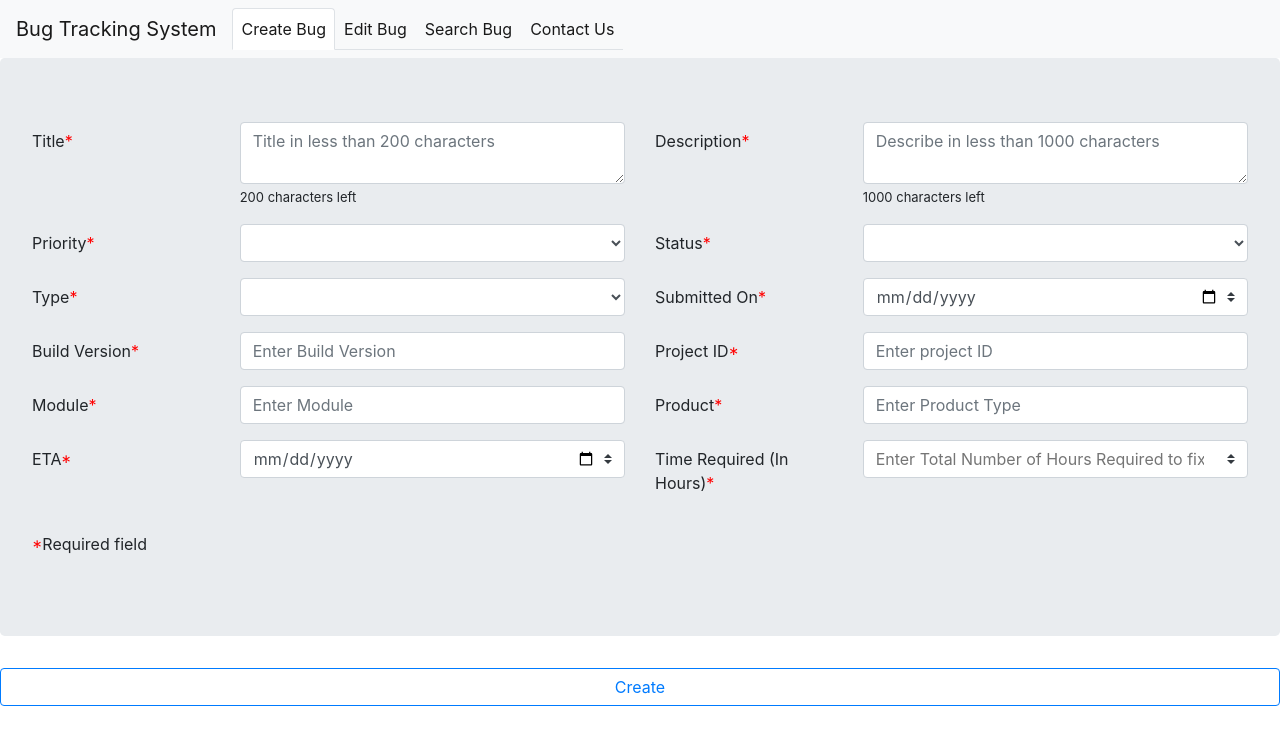
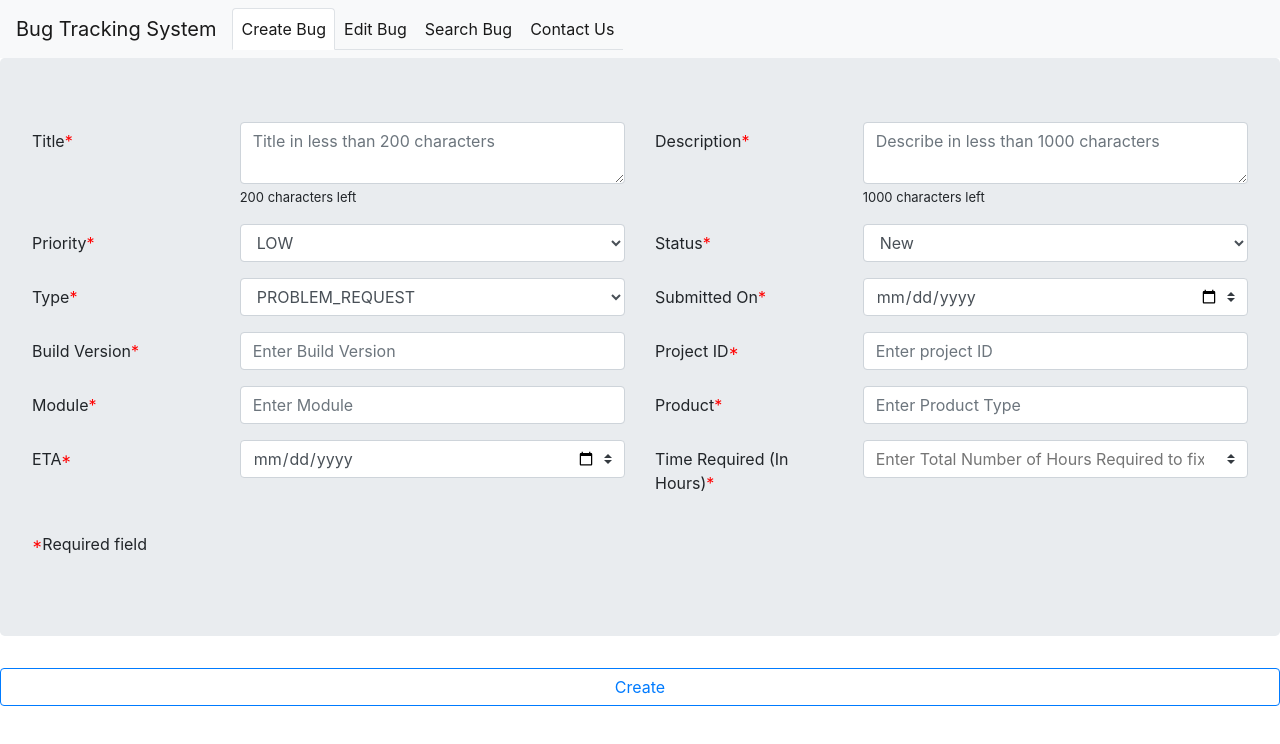
Before and after one commit to ibmabhishek/BTS-Angular, an Angular app: page /createBug in a window 1280 px wide. Shown: the top 744 px of the page. Built offline with nearby package versions, Linux system fonts and the light colour scheme.

Commit message:
Auto populated the status, type and priority in createBug

```diff
--- a/src/app/Bug.ts
+++ b/src/app/Bug.ts
@@ -3,9 +3,12 @@ import { STATUS } from './STATUS';
 import { TYPE } from './TYPE';
 export class Bug {
   id: string;
-  priority: PRIORITY;
-  type: TYPE;
-  status: STATUS;
+  // priority: PRIORITY;
+  // type: TYPE;
+  // status: STATUS;
+  type: string = 'PROBLEM_REQUEST';
+  priority: string = 'LOW';
+  status: string = 'NEW';
   buildVersion: string;
   projectId: string;
   submitOnDate = '';
--- a/src/app/get-bug/get-bug.component.ts
+++ b/src/app/get-bug/get-bug.component.ts
@@ -43,16 +43,16 @@ export class GetBugComponent implements OnInit {
     }).then((result) => {
       if (result.value) {
 
-        Swal.fire(
-          'Deleted!',
-          'Your bug has been deleted.',
-          'success'
-        )
         this.bugService.deleteBug(bugId).subscribe(response => {
           this.bugList = response;
           console.log(response);
-          alert("Bug Deleted!")
+          //alert("Bug Deleted!")
           this.getBugs();
+          Swal.fire(
+            'Deleted!',
+            'Your bug has been deleted.',
+            'success'
+          )
         },
           error => {
             console.log(error);
@@ -62,11 +62,11 @@ export class GetBugComponent implements OnInit {
         )
 
       } else if (result.dismiss === Swal.DismissReason.cancel) {
-        Swal.fire(
-          'Cancelled',
-          'Your bug is safe :)',
-          'error'
-        )
+        // Swal.fire(
+        //   'Cancelled',
+        //   'Your bug is safe :)',
+        //   'error'
+        // )
       }
     })
     // this.bugService.deleteBug(bugId).subscribe(response => {
```
